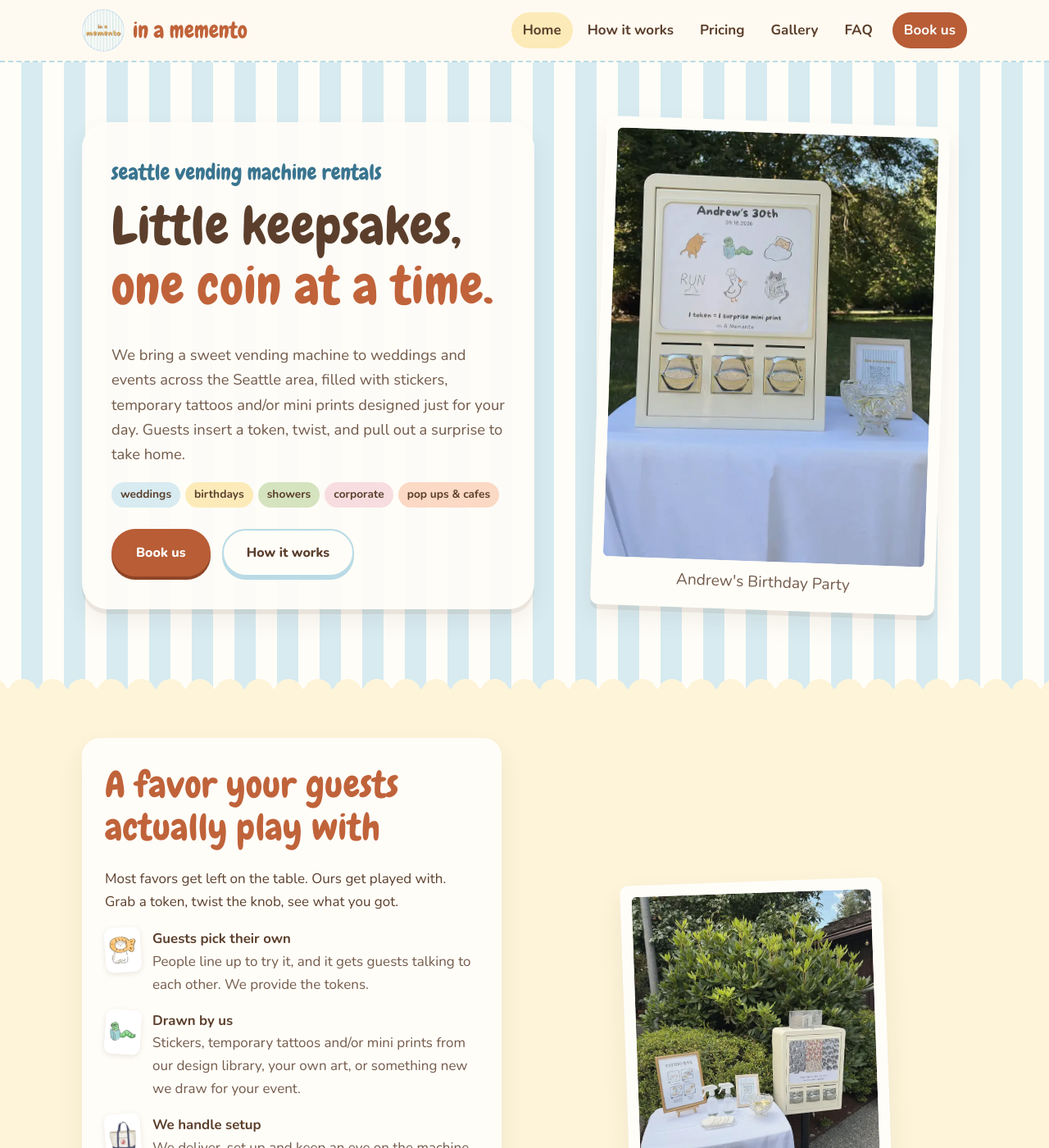
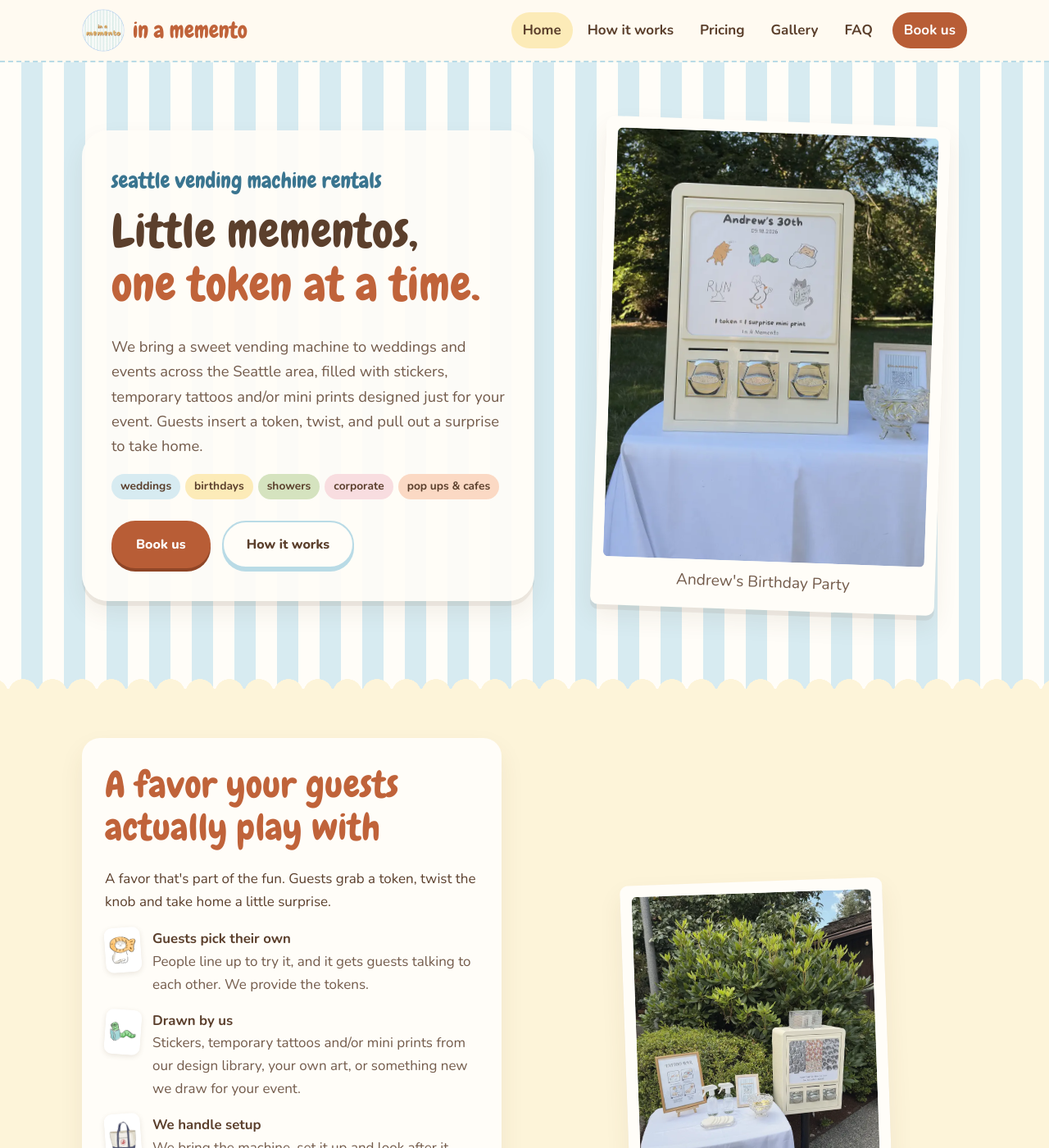
Before and after one commit to andrew-hy-kim/in.a.memento, a Jekyll site: the page built from index.html, in a window 1280 px wide and 1400 px high. Shown: the whole window at 82% size. Built offline with Jekyll 4.4.1, drawn with Linux system fonts in a browser that asks for light colours; some of the changed text lies outside the part shown.

Commit message:
New wedding and birthday photos; 'Little mementos, one token at a time'; clearer favor and setup copy; hand-drawn FAQ answer; no name under the pulled design
Co-Authored-By: Claude Opus 5.5 <noreply@anthropic.com>
Claude-Session: https://claude.ai/code/session_01A4x6zNFM2ikQnVBPRWM1LK

```diff
--- a/_data/faq.yml
+++ b/_data/faq.yml
@@ -34,7 +34,7 @@
         The machine's display can also show your names, date or a punny message.
 
     - q: "Are the artworks AI generated?"
-      a: "No! All designs are made either by us or a local Seattle artist, created specifically for your event."
+      a: "No! All designs are hand-drawn, either by us or a local Seattle artist, and created specifically for your event."
 
 - group: "Pricing & travel"
   id: pricing
--- a/css/style.css
+++ b/css/style.css
@@ -1720,3 +1720,6 @@ main > section + section,
   .price-card h3 { padding-bottom: 8px; margin-bottom: 8px; }
   .price-card h3::before { left: -23px; } .price-card h3::after { right: -23px; }
 }
+/* Hero headline: keep "one token at a time." on one line where there's room */
+.hero h1 { font-size: clamp(2.4rem, 5vw, 3.55rem); }
+@media (min-width: 901px) { .hero h1 .accent { white-space: nowrap; } }
--- a/index.html
+++ b/index.html
@@ -8,9 +8,9 @@ description: "A vending machine full of custom stickers, temporary tattoos and m
   <div class="container">
     <div class="hero-copy">
       <span class="eyebrow">seattle vending machine rentals</span>
-      <h1>Little keepsakes, <span class="accent">one coin at a time.</span></h1>
+      <h1>Little mementos, <span class="accent">one token at a time.</span></h1>
       <p class="hero-lead">We bring a sweet vending machine to weddings and events across the Seattle area, filled with stickers, temporary
-        tattoos and/or mini prints designed just for your day. Guests insert a token, twist, and pull out a surprise to take home.</p>
+        tattoos and/or mini prints designed just for your event. Guests insert a token, twist, and pull out a surprise to take home.</p>
       <ul class="pill-row">
         <li class="pill">weddings</li>
         <li class="pill">birthdays</li>
@@ -37,12 +37,12 @@ description: "A vending machine full of custom stickers, temporary tattoos and m
   <div class="container split">
     <div class="card">
       <h2>A favor your guests actually play with</h2>
-      <p>Most favors get left on the table. Ours get played with.
-        Grab a token, twist the knob, see what you got.</p>
+      <p>A favor that's part of the fun. Guests grab a token, twist the knob
+        and take home a little surprise.</p>
       <ul class="feature-list">
         <li><img class="doodle-icon" src="{{ '/images/designs/fish-hat-cat.webp' | relative_url }}" alt="" aria-hidden="true" width="44" height="55"><div><strong>Guests pick their own</strong><span>People line up to try it, and it gets guests talking to each other. We provide the tokens.</span></div></li>
         <li><img class="doodle-icon" src="{{ '/images/designs/bookworm.webp' | relative_url }}" alt="" aria-hidden="true" width="44" height="55"><div><strong>Drawn by us</strong><span>Stickers, temporary tattoos and/or mini prints from our design library, your own art, or something new we draw for your event.</span></div></li>
-        <li><img class="doodle-icon" src="{{ '/images/designs/tote-bag.webp' | relative_url }}" alt="" aria-hidden="true" width="44" height="55"><div><strong>We handle setup</strong><span>We deliver, set up and keep an eye on the machine, then take it away after. No travel fee within 25 miles of Capitol Hill.</span></div></li>
+        <li><img class="doodle-icon" src="{{ '/images/designs/tote-bag.webp' | relative_url }}" alt="" aria-hidden="true" width="44" height="55"><div><strong>We handle setup</strong><span>We bring the machine, set it up and look after it during your event, then pack it up when you're done. No travel fee within 25 miles of Capitol Hill.</span></div></li>
         <li><img class="doodle-icon" src="{{ '/images/designs/flower-vase.webp' | relative_url }}" alt="" aria-hidden="true" width="44" height="55"><div><strong>Fits any event</strong><span>Tuck it by the guestbook at a wedding, next to the cake at a birthday or by the register at a pop up, and watch the crowd gather.</span></div></li>
       </ul>
       <a class="btn btn-primary" href="{{ '/pricing/' | relative_url }}">See pricing</a>
--- a/js/main.js
+++ b/js/main.js
@@ -347,10 +347,7 @@ var reduceMotion = window.matchMedia && window.matchMedia("(prefers-reduced-moti
       var pic = document.createElement("img");
       pic.src = d.src;
       pic.alt = d.alt;
-      var cap = document.createElement("figcaption");
-      cap.textContent = d.name;
       fig.appendChild(pic);
-      fig.appendChild(cap);
       var again = document.createElement("p");
       again.className = "mm-again";
       again.textContent = "Twist again for another!";
```
Also changed, not shown: gallery/index.html (+19 -4 lines), images/gallery/andrews-30th-hero.webp, images/gallery/andrews-30th.webp, images/gallery/wedding-couple-tattoos.webp (added), images/gallery/wedding-couple.webp (added), images/gallery/wedding-machine.webp (added), images/gallery/wedding-setup.webp, images/gallery/wedding-tattoo-bar.webp.
